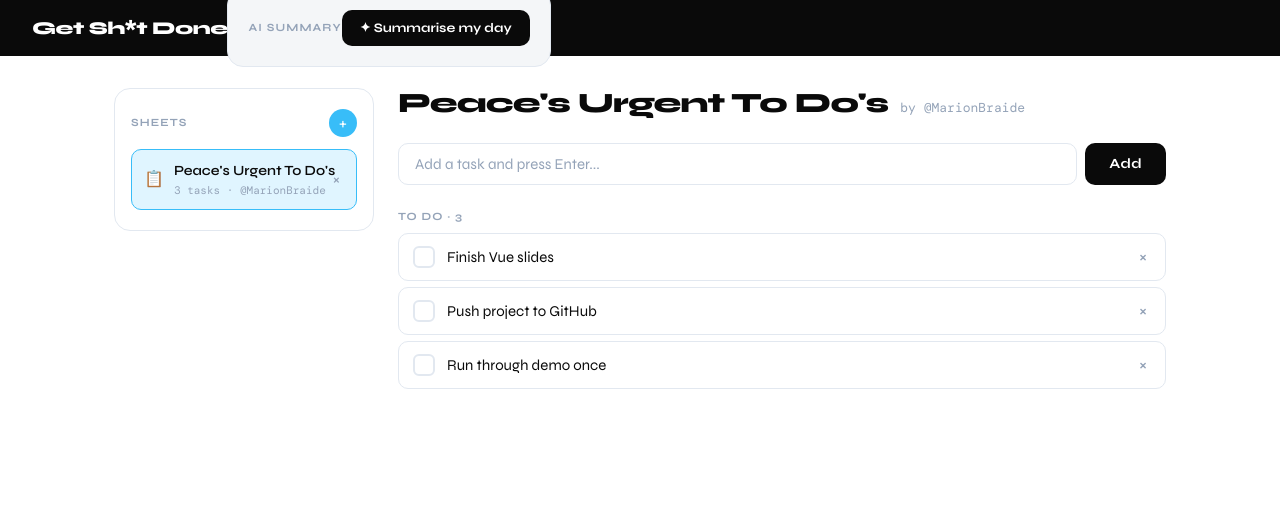
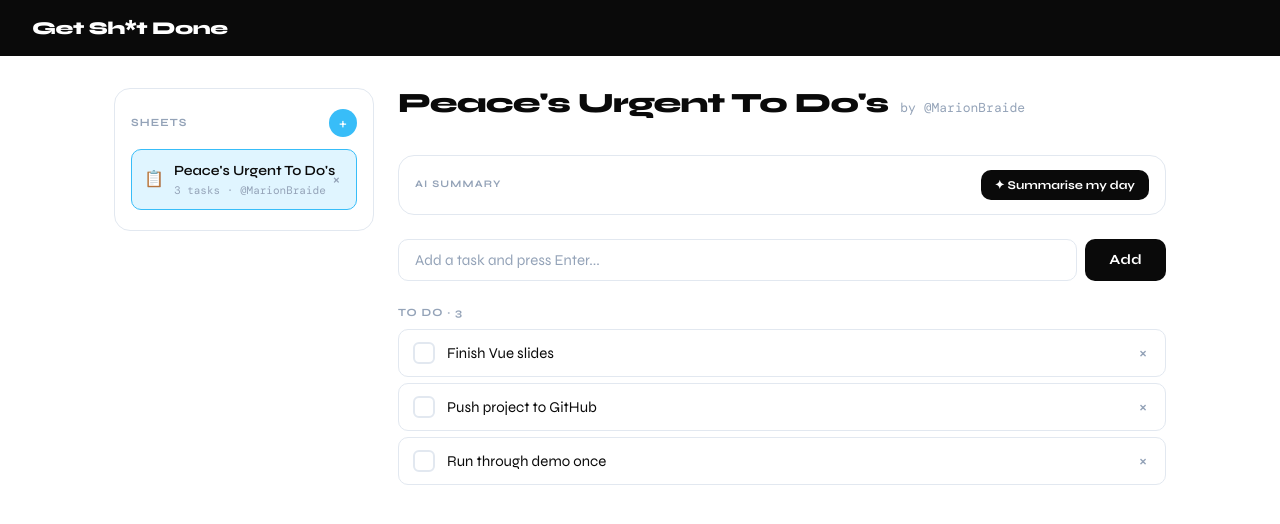
Before and after one commit to MarionBraide/GetShitDone-Task-App, a Vue app: page / in a window 1280 px wide. Shown: the top 524 px of the page. Built offline with nearby package versions, Linux system fonts and the light colour scheme.

Commit message:
feat: change API provider to  Groq due to AI studio billing issues

```diff
--- a/package.json
+++ b/package.json
@@ -10,6 +10,7 @@
   },
   "dependencies": {
     "@google/generative-ai": "^0.24.1",
+    "groq-sdk": "^1.3.0",
     "vue": "^3.5.32"
   },
   "devDependencies": {
--- a/src/components/AISummary.vue
+++ b/src/components/AISummary.vue
@@ -1,18 +1,16 @@
 <script setup>
 import { ref } from 'vue'
-import { GoogleGenerativeAI } from '@google/generative-ai'
+import Groq from 'groq-sdk'
 
-// Receives the full tasks array from App.vue
 const props = defineProps({
   tasks: { type: Array, required: true }
 })
 
-const summary  = ref('')
-const loading  = ref(false)
-const error    = ref('')
+const summary = ref('')
+const loading = ref(false)
+const error   = ref('')
 
 async function summarise() {
-  // Don't call AI if there are no tasks
   if (props.tasks.length === 0) {
     error.value = 'Add some tasks first.'
     return
@@ -23,29 +21,44 @@ async function summarise() {
   summary.value = ''
 
   try {
-    const genAI = new GoogleGenerativeAI(import.meta.env.VITE_GEMINI_API_KEY)
-    const model = genAI.getGenerativeModel({ model: 'gemini-pro' })
+    const groq = new Groq({
+      apiKey: import.meta.env.VITE_GROQ_API_KEY,
+      dangerouslyAllowBrowser: true  // required for client-side calls
+    })
 
-    // Format the task list into a readable string for the prompt
     const taskList = props.tasks
-      .map(t => `- ${t.text} [${t.tag || 'no tag'}] (${t.done ? 'done' : 'pending'})`)
+      .map(t => `- ${t.text} (${t.done ? 'done' : 'pending'})`)
       .join('\n')
 
-    const prompt = `
-      Here is someone's task list for today:
-      ${taskList}
+    const response = await groq.chat.completions.create({
+      model: 'llama-3.3-70b-versatile',
+      messages: [
+        {
+          role: 'user',
+          content: `
+            Here is someone's task list:
+            ${taskList}
 
-      Write a single short paragraph (2-3 sentences max) summarising
-      what they are working on today. Mention how many tasks are pending
-      versus done. Keep the tone of the summary casual.
-      Do not use bullet points. Just a plain paragraph.
-    `
+            Write a single short paragraph (2-3 sentences max) summarising
+            what they are working on today. The first sentence should mention how many tasks are pending
+            versus done. The next sentence should highlight what task is priority based on the date and time
+            it was created(older tasks get more priority). Keep the tone casual and encouraging.
+            Plain paragraph only, no bullet points.
+          `
+        }
+      ],
+      max_tokens: 150
+    })
 
-    const result  = await model.generateContent(prompt)
-    summary.value = result.response.text()
+    summary.value = response.choices[0].message.content
 
   } catch (e) {
-    error.value = 'Could not reach AI. Check your API key or connection.'
+    console.error('AI error:', e.message)
+    if (e.message?.includes('429')) {
+      error.value = 'Too many requests. Wait a moment and try again.'
+    } else {
+      error.value = 'Could not reach AI. Check your API key or connection.'
+    }
   } finally {
     loading.value = false
   }
@@ -55,8 +68,8 @@ async function summarise() {
 <template>
   <div class="ai-wrap">
 
-    <div class="ai-header">
-      <p class="section-label">AI Summary</p>
+    <div class="ai-row">
+      <span class="ai-label">AI SUMMARY</span>
       <button
         class="summarise-btn"
         @click="summarise"
@@ -66,10 +79,10 @@ async function summarise() {
       </button>
     </div>
 
-    <!-- Error state -->
+    <!-- Error -->
     <p class="ai-error" v-if="error">{{ error }}</p>
 
-    <!-- Summary output -->
+    <!-- Output -->
     <div class="ai-output" v-if="summary">
       <p>{{ summary }}</p>
     </div>
@@ -81,24 +94,25 @@ async function summarise() {
 .ai-wrap {
   display: flex;
   flex-direction: column;
-  gap: 12px;
-  padding: 20px;
-  background: var(--grey-100);
+  gap: 10px;
+  padding: 14px 16px;
+  background: var(--white);
   border-radius: var(--radius-lg);
   border: 1.5px solid var(--grey-200);
+  margin-top: 12px;
 }
 
-.ai-header {
+.ai-row {
   display: flex;
   align-items: center;
   justify-content: space-between;
+  gap: 12px;
 }
 
-.section-label {
-  font-size: 11px;
+.ai-label {
+  font-size: 10px;
   font-weight: 700;
-  text-transform: uppercase;
-  letter-spacing: 0.1em;
+  letter-spacing: 0.12em;
   color: var(--grey-400);
 }
 
@@ -107,8 +121,8 @@ async function summarise() {
   color: var(--white);
   border: none;
   border-radius: var(--radius);
-  padding: 10px 18px;
-  font-size: 13px;
+  padding: 8px 14px;
+  font-size: 12px;
   font-weight: 700;
   font-family: var(--font);
   cursor: pointer;
@@ -119,17 +133,16 @@ async function summarise() {
 .summarise-btn:disabled { opacity: 0.5; cursor: not-allowed; }
 
 .ai-output {
-  background: var(--white);
-  border: 1.5px solid var(--grey-200);
+  background: var(--grey-100);
   border-radius: var(--radius);
-  padding: 16px;
-  font-size: 14px;
+  padding: 12px 14px;
+  font-size: 13px;
   color: var(--black);
   line-height: 1.7;
 }
 
 .ai-error {
-  font-size: 13px;
+  font-size: 12px;
   color: #ef4444;
 }
 </style>
--- a/src/components/AppHeader.vue
+++ b/src/components/AppHeader.vue
@@ -1,11 +1,9 @@
 <script setup>
-import AISummary from './AISummary.vue'
 </script>
 
 <template>
   <header class="header">
     <span class="logo">Get Sh*t Done</span>
-    <AISummary :tasks="tasks" />
   </header>
 </template>
 
--- a/src/components/TaskBoard.vue
+++ b/src/components/TaskBoard.vue
@@ -1,4 +1,7 @@
+
+
 <script setup>
+import AISummary from './AISummary.vue'
 // ─────────────────────────────────────────────────────────────
 // TaskBoard.vue — ACTIVE SHEET'S TASK AREA
 //
@@ -48,6 +51,8 @@ const doneTasks    = computed(() => props.sheet?.tasks.filter(t =>  t.done) ?? [
       <h1 class="sheet-title">{{ sheet.name }}</h1>
       <span class="sheet-by">by @{{ sheet.addedBy }}</span>
     </div>
+
+    <AISummary :tasks="sheet.tasks" />
 
     <!-- Add task input -->
     <div class="add-row">
```
Also changed, not shown: 1 other file (tests, documents, lock files or other folders).
